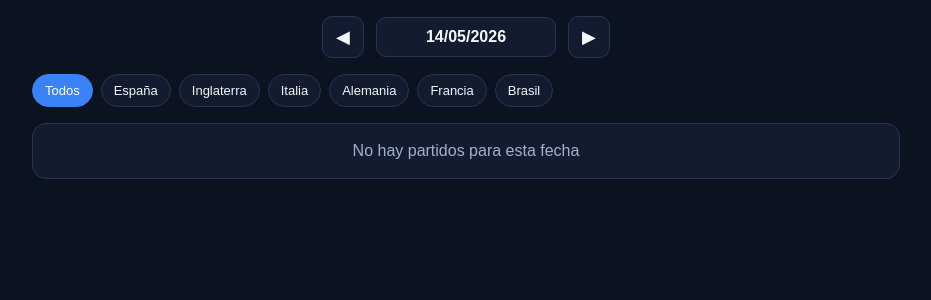
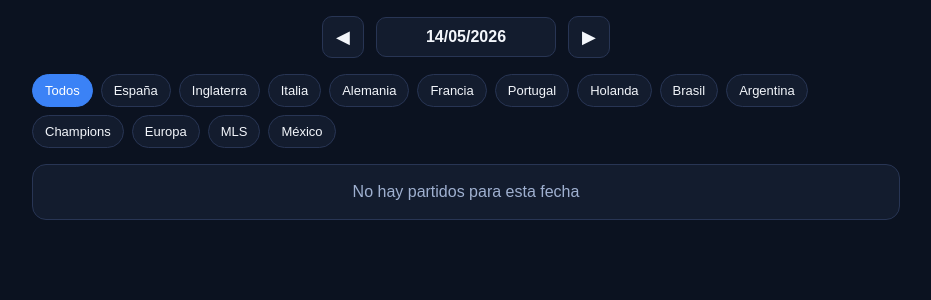
Before and after one commit to kepita1818/tip-factory, a FastAPI app: page / in a window 1280 px wide. Shown: the part 77-377 px from the top of the page, without its empty margins (174-1105 px from the left). Run offline with FastAPI, Linux system fonts and the light colour scheme; data that the repository does not hold is empty.

Commit message:
Add new filter buttons for various countries

```diff
--- a/templates/index.html
+++ b/templates/index.html
@@ -34,7 +34,14 @@
       <button class="filter-btn" data-filter="italy">Italia</button>
       <button class="filter-btn" data-filter="germany">Alemania</button>
       <button class="filter-btn" data-filter="france">Francia</button>
+      <button class="filter-btn" data-filter="portugal">Portugal</button>
+      <button class="filter-btn" data-filter="netherlands">Holanda</button>
       <button class="filter-btn" data-filter="brazil">Brasil</button>
+      <button class="filter-btn" data-filter="argentina">Argentina</button>
+      <button class="filter-btn" data-filter="champions">Champions</button>
+      <button class="filter-btn" data-filter="europa">Europa</button>
+      <button class="filter-btn" data-filter="mls">MLS</button>
+      <button class="filter-btn" data-filter="mexico">México</button>
     </div>
 
     <section id="matches-section">
```
